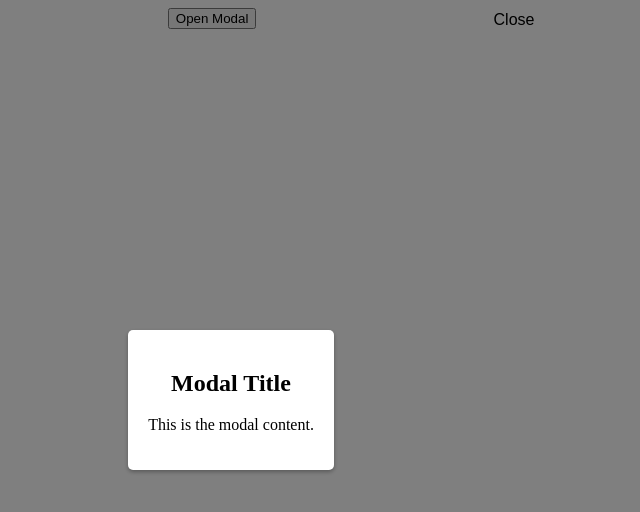
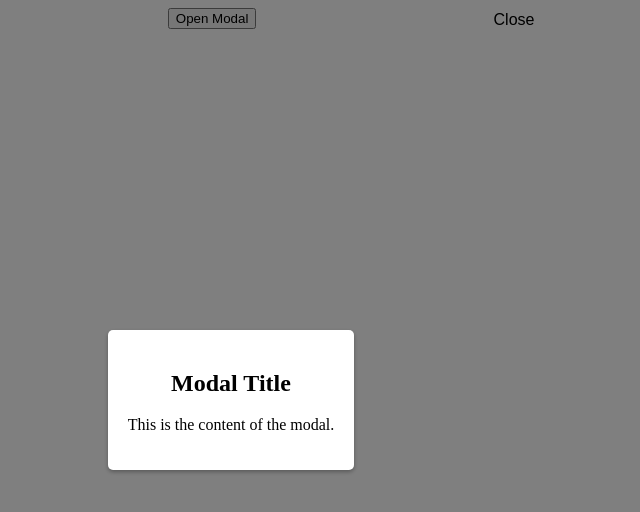
Before and after one commit to acciojob/react-composition-2-AmeyPank, a React app: page / in a window 1280 px wide. Both pictures are taken after a click on the button "Open Modal". Shown: the top 512 px of the page, without its empty margins (409-1049 px from the left). Built offline with nearby package versions, Linux system fonts and the light colour scheme.

Commit message:
This is the content of the modal.

```diff
--- a/src/components/App.js
+++ b/src/components/App.js
@@ -16,7 +16,7 @@ const App = () => {
         {/* Content for the modal */}
         <div className='modal'>
         <h2>Modal Title</h2>
-        <p>This is the modal content.</p>
+        <p>This is the content of the modal.</p>
         </div>
 
       </Modal>
```
